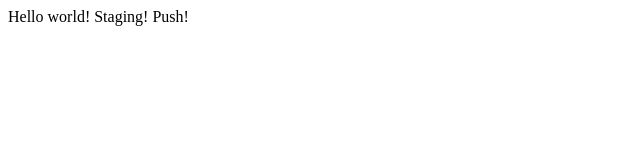
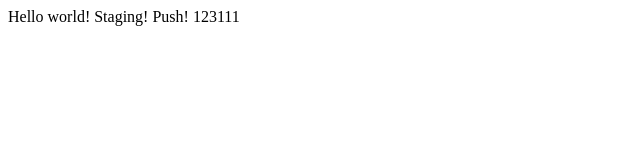
Before and after one commit to Bald1nh0/Ace, a plain HTML site: page index.html in a window 1280 px wide. Shown: the full height of the page, 0-640 px from the left. Drawn offline with Linux system fonts and the light colour scheme.

Commit message:
Update index.html

```diff
--- a/index.html
+++ b/index.html
@@ -9,6 +9,6 @@
 <body>
     Hello world!
     Staging!
-    Push!
+    Push! 123111
 </body>
 </html>
```
